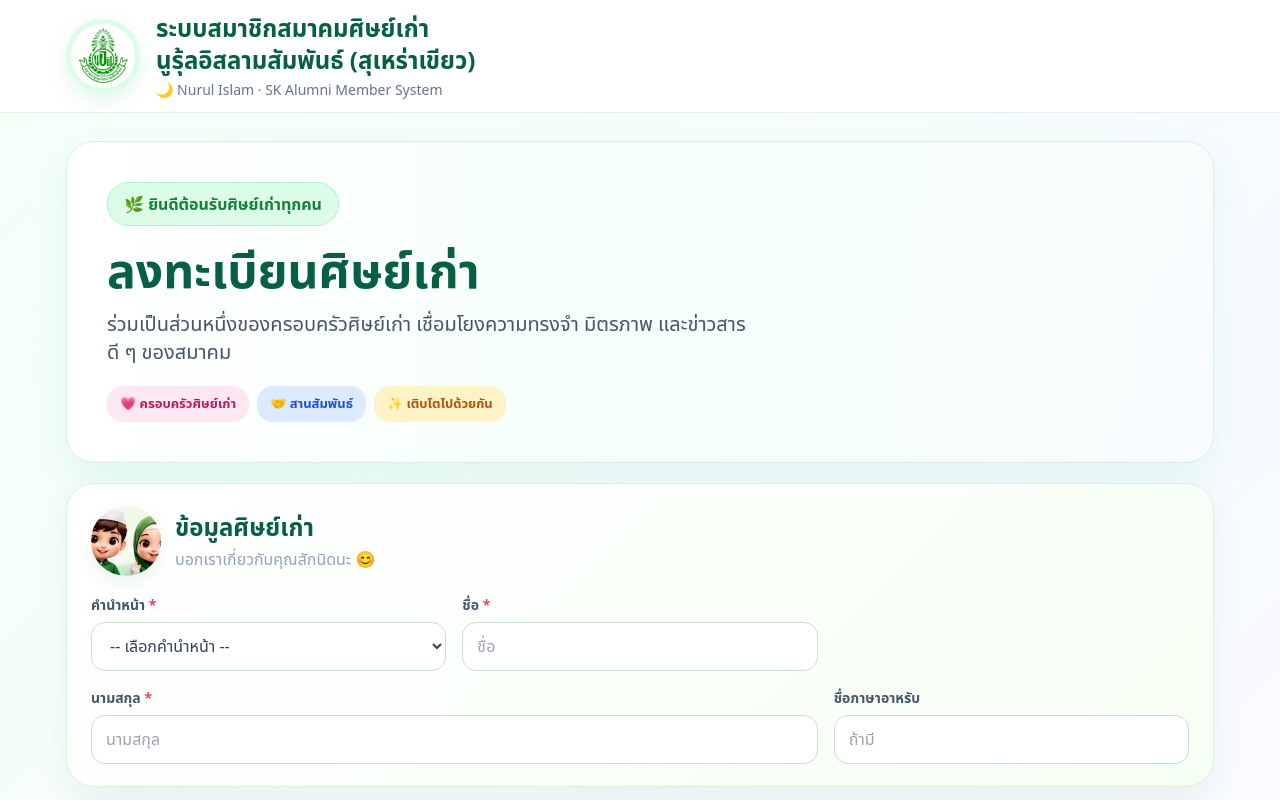
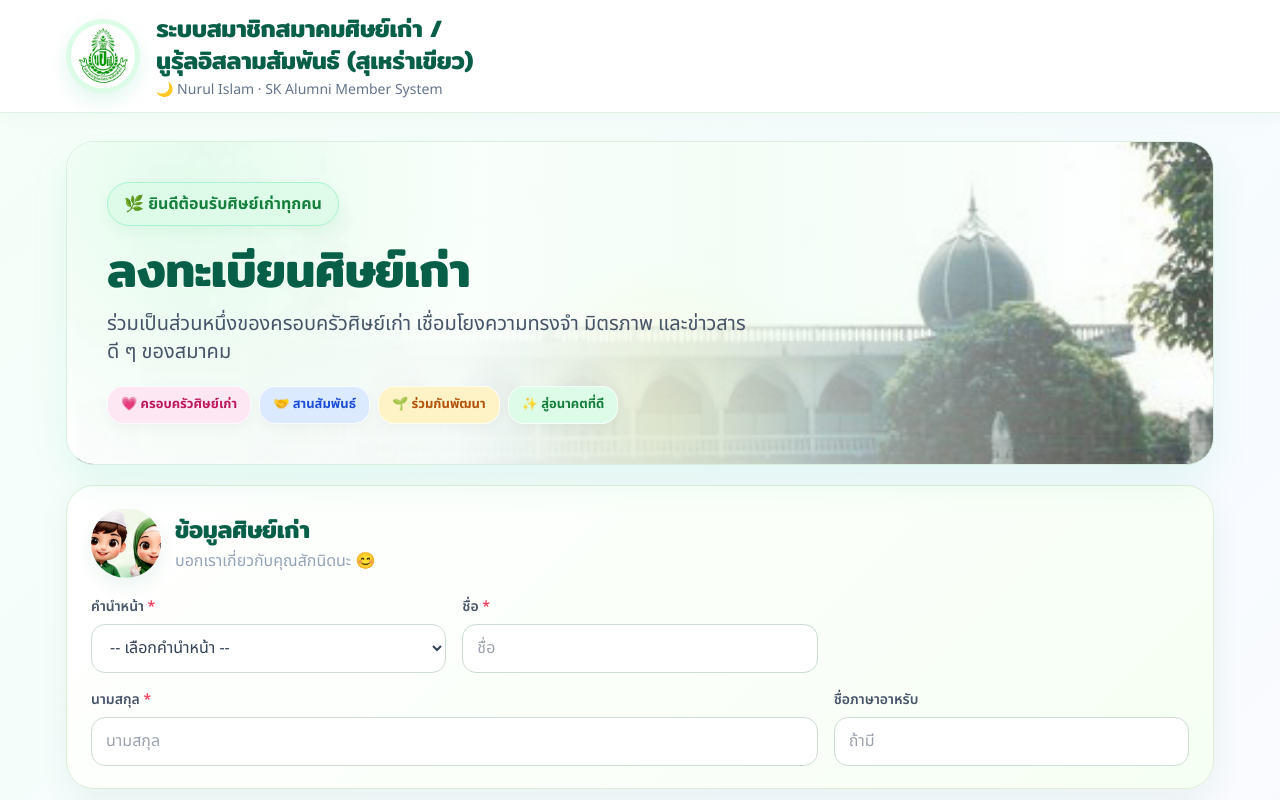
Before and after one commit to itpcmc2024/sk-alumni-api, a website: page register.html in a window 1280 px wide. Shown: the top 800 px of the page. Drawn offline with nearby package versions, Linux system fonts and the light colour scheme; some packages are replaced by stand-ins of ours; no server answers; a script that the page names is missing.

Commit message:
Update register.html

```diff
--- a/register.html
+++ b/register.html
@@ -4,32 +4,42 @@
   <meta charset="UTF-8" />
   <meta name="viewport" content="width=device-width, initial-scale=1.0" />
   <title>ลงทะเบียนศิษย์เก่า</title>
+  <link rel="preconnect" href="https://fonts.googleapis.com">
+  <link rel="preconnect" href="https://fonts.gstatic.com" crossorigin>
+  <link href="https://fonts.googleapis.com/css2?family=Mitr:wght@400;500;600;700&family=Noto+Sans+Thai:wght@400;500;600;700&display=swap" rel="stylesheet">
   <script src="https://cdn.tailwindcss.com"></script>
   <script src="https://cdn.jsdelivr.net/npm/sweetalert2@11"></script>
   <style>
-    *{box-sizing:border-box} :root{--g:#0e9f63;--gd:#06724a;--txt:#334155;--mut:#718096}
-    body{margin:0;font-family:system-ui,-apple-system,BlinkMacSystemFont,"Segoe UI","Noto Sans Thai",sans-serif;color:var(--txt);background:linear-gradient(135deg,#f4fff8,#f7fbff 50%,#fff9fb)}
+    *{box-sizing:border-box}
+    :root{--g:#0e9f63;--gd:#06724a;--txt:#334155;--mut:#718096}
+    body{margin:0;font-family:"Noto Sans Thai",system-ui,-apple-system,BlinkMacSystemFont,"Segoe UI",sans-serif;color:var(--txt);background:linear-gradient(135deg,#f4fff8,#f7fbff 50%,#fff9fb);font-weight:400}
+    h1,h2,.brand-title,.hero-title{font-family:"Mitr","Noto Sans Thai",sans-serif;letter-spacing:-.015em}
     .wrap{max-width:1180px;margin:auto}.glass{background:rgba(255,255,255,.96);border:1px solid #d9efe2;box-shadow:0 10px 30px rgba(15,118,80,.07)}
-    .top{background:rgba(255,255,255,.96);border-bottom:1px solid #dff4e7}.logo-round{width:74px;height:74px;border-radius:50%;background:#fff;border:5px solid #dcfce7;display:grid;place-items:center;overflow:hidden;box-shadow:0 8px 20px rgba(16,185,129,.12)}.logo-round img{width:88%;height:88%;object-fit:contain}
-    .hero{min-height:280px;border-radius:28px;overflow:hidden;background:linear-gradient(90deg,rgba(255,255,255,.98),rgba(244,255,248,.88),rgba(255,255,255,.2)),url('assets/ref-hero.jpg') center/cover no-repeat;border:1px solid #d8efe1;box-shadow:0 16px 38px rgba(16,185,129,.09)}
-    .pill{display:inline-flex;align-items:center;gap:7px;padding:9px 16px;border-radius:999px;background:#dcfce7;border:1px solid #a7f3d0;color:#15803d;font-weight:800}
-    .chip{padding:8px 13px;border-radius:16px;font-weight:800;font-size:13px}.pink{background:#fce7f3;color:#be185d}.blue{background:#dbeafe;color:#1d4ed8}.yellow{background:#fef3c7;color:#b45309}
+    .top{background:rgba(255,255,255,.97);border-bottom:1px solid #dff4e7;box-shadow:0 3px 18px rgba(12,108,72,.045)}
+    .logo-round{width:74px;height:74px;border-radius:50%;background:#fff;border:5px solid #dcfce7;display:grid;place-items:center;overflow:hidden;box-shadow:0 8px 20px rgba(16,185,129,.12)}.logo-round img{width:88%;height:88%;object-fit:contain}
+    .hero{position:relative;isolation:isolate;min-height:300px;border-radius:28px;overflow:hidden;background:url('assets/mosque-reference.jpg') 72% center/cover no-repeat;border:1px solid #d8efe1;box-shadow:0 16px 38px rgba(16,185,129,.09)}
+    .hero::before{content:"";position:absolute;inset:0;z-index:-1;background:linear-gradient(90deg,rgba(255,255,255,.99) 0%,rgba(249,255,251,.97) 34%,rgba(240,253,244,.78) 58%,rgba(255,255,255,.22) 100%)}
+    .hero::after{content:"";position:absolute;inset:0;z-index:-1;background:radial-gradient(circle at 10% 15%,rgba(187,247,208,.38),transparent 28%),radial-gradient(circle at 52% 85%,rgba(254,240,138,.20),transparent 24%);pointer-events:none}
+    .hero-inner{position:relative}.hero-copy{max-width:650px}.hero-title{text-shadow:0 1px 0 rgba(255,255,255,.8)}
+    .pill{display:inline-flex;align-items:center;gap:7px;padding:9px 16px;border-radius:999px;background:rgba(220,252,231,.88);border:1px solid #a7f3d0;color:#15803d;font-weight:700;box-shadow:0 5px 14px rgba(22,163,74,.07)}
+    .chip{padding:8px 13px;border-radius:16px;font-weight:700;font-size:13px;box-shadow:0 4px 12px rgba(15,23,42,.035);border:1px solid rgba(255,255,255,.8)}.pink{background:#fce7f3;color:#be185d}.blue{background:#dbeafe;color:#1d4ed8}.yellow{background:#fef3c7;color:#b45309}.green{background:#dcfce7;color:#15803d}
     .card{border-radius:28px;padding:22px 24px}.green-card{background:linear-gradient(135deg,#fff,#f6fff4);border:1px solid #dcefd7}.blue-card{background:linear-gradient(135deg,#fff,#f4faff);border:1px solid #d8ecfb}.yellow-card{background:linear-gradient(135deg,#fff,#fffaf0);border:1px solid #f5ead0}.pink-card{background:linear-gradient(135deg,#fff,#fff5f8);border:1px solid #f4dce7}
     .sec{display:flex;align-items:center;gap:14px;margin-bottom:18px}.sec-icon{width:70px;height:70px;border-radius:50%;display:grid;place-items:center;overflow:hidden;flex:none;box-shadow:0 8px 18px rgba(15,118,80,.08)}.sec-icon img{width:100%;height:100%;object-fit:cover}.emoji{font-size:37px}.circle-blue{background:#e5f4ff;border:4px solid #bde4ff}.circle-yellow{background:#fff4cf;border:4px solid #ffe29a}.circle-pink{background:#fde7f1;border:4px solid #fac7dd}
-    label{display:block;font-weight:750;font-size:14px;margin-bottom:7px;color:#475569}.req{color:#f43f5e}.input{width:100%;height:49px;border:1px solid #ccddd3;border-radius:14px;padding:0 14px;background:#fff;outline:none;transition:.18s}.input:focus{border-color:#34a56f;box-shadow:0 0 0 4px rgba(52,165,111,.11)}.input:disabled{background:#f1f5f3;color:#94a3b8}.err{border-color:#fb7185!important;background:#fff7f8!important;box-shadow:0 0 0 4px rgba(251,113,133,.10)!important}
-    .status{padding:13px 15px;border-radius:14px;font-size:13px;font-weight:700}.sload{background:#f0fdf4;border:1px solid #bbf7d0;color:#15803d}.sready{background:#effcf4;border:1px solid #bbf7d0;color:#15803d}.serr{background:#fff1f2;border:1px solid #fecdd3;color:#be123c}
-    .consent{background:linear-gradient(120deg,#ecfdf5,#fffaf0);border:1px solid #a7f3d0;border-radius:20px;padding:15px}.btn{height:52px;border-radius:16px;font-weight:850;transition:.2s}.reset{background:#fff;border:1.5px solid #10b981;color:#078153}.submit:not(:disabled){background:linear-gradient(135deg,#10b981,#0e9f63,#14b8a6);color:#fff;box-shadow:0 10px 22px rgba(16,185,129,.22)}.submit:disabled{background:#dce5e1;color:#9aacb7;cursor:not-allowed}.submit:not(:disabled):hover,.reset:hover{transform:translateY(-1px)}
-    footer{background:linear-gradient(90deg,#e9f9ef,#f9fff8);border-top:1px solid #d7edde;margin-top:26px}.footer-logo{width:58px;height:58px;border-radius:50%;object-fit:contain;background:white;border:4px solid #dcfce7}
-    @media(max-width:720px){.hero{background-position:63% center}.hero-inner{background:rgba(255,255,255,.72);border-radius:24px;padding:18px}.logo-round{width:66px;height:66px}.sec-icon{width:62px;height:62px}}
+    label{display:block;font-weight:600;font-size:14px;margin-bottom:7px;color:#475569}.req{color:#f43f5e}.input{width:100%;height:49px;border:1px solid #ccddd3;border-radius:14px;padding:0 14px;background:#fff;outline:none;transition:.18s;font-family:"Noto Sans Thai",sans-serif;font-weight:400}.input:focus{border-color:#34a56f;box-shadow:0 0 0 4px rgba(52,165,111,.11)}.input:disabled{background:#f1f5f3;color:#94a3b8}.err{border-color:#fb7185!important;background:#fff7f8!important;box-shadow:0 0 0 4px rgba(251,113,133,.10)!important}
+    .status{padding:13px 15px;border-radius:14px;font-size:13px;font-weight:600}.sload{background:#f0fdf4;border:1px solid #bbf7d0;color:#15803d}.sready{background:#effcf4;border:1px solid #bbf7d0;color:#15803d}.serr{background:#fff1f2;border:1px solid #fecdd3;color:#be123c}
+    .consent{background:linear-gradient(120deg,#ecfdf5,#fffaf0);border:1px solid #a7f3d0;border-radius:20px;padding:15px}.btn{height:52px;border-radius:16px;font-family:"Noto Sans Thai",sans-serif;font-weight:700;transition:.2s}.reset{background:#fff;border:1.5px solid #10b981;color:#078153}.submit:not(:disabled){background:linear-gradient(135deg,#10b981,#0e9f63,#14b8a6);color:#fff;box-shadow:0 10px 22px rgba(16,185,129,.22)}.submit:disabled{background:#dce5e1;color:#9aacb7;cursor:not-allowed}.submit:not(:disabled):hover,.reset:hover{transform:translateY(-1px)}
+    footer{background:linear-gradient(90deg,#e9f9ef,#f9fff8);border-top:1px solid #d7edde;margin-top:26px}.footer-logo{width:58px;height:58px;border-radius:50%;object-fit:contain;background:white;border:4px solid #dcfce7}.footer-brand{font-family:"Mitr","Noto Sans Thai",sans-serif;font-weight:600}
+    @media(max-width:720px){.hero{min-height:330px;background-position:63% center}.hero::before{background:linear-gradient(90deg,rgba(255,255,255,.985) 0%,rgba(251,255,252,.96) 54%,rgba(244,255,248,.62) 77%,rgba(255,255,255,.30) 100%)}.hero-inner{padding:22px!important}.hero-copy{max-width:100%}.logo-round{width:66px;height:66px}.sec-icon{width:62px;height:62px}.chip{font-size:12px;padding:7px 11px}}
   </style>
 </head>
 <body>
+<!-- SK Alumni Register V1.5 – Cute Pastel Refined -->
 <header class="top sticky top-0 z-30">
   <div class="wrap px-4 py-3 flex items-center gap-4">
     <div class="logo-round"><img src="assets/association-logo.jpg" alt="โลโก้สมาคม"></div>
     <div class="min-w-0">
-      <div class="text-lg md:text-2xl font-extrabold text-emerald-800 leading-tight">ระบบสมาชิกสมาคมศิษย์เก่า</div>
-      <div class="text-lg md:text-2xl font-extrabold text-emerald-800 leading-tight">นูรุ้ลอิสลามสัมพันธ์ (สุเหร่าเขียว)</div>
+      <div class="brand-title text-lg md:text-2xl font-semibold text-emerald-800 leading-tight">ระบบสมาชิกสมาคมศิษย์เก่า /</div>
+      <div class="brand-title text-lg md:text-2xl font-semibold text-emerald-800 leading-tight">นูรุ้ลอิสลามสัมพันธ์ (สุเหร่าเขียว)</div>
       <div class="text-sm text-slate-500 mt-1">🌙 Nurul Islam · SK Alumni Member System</div>
     </div>
   </div>
@@ -38,18 +48,18 @@
 <main class="wrap px-4 py-5 md:py-7">
   <section class="hero mb-5">
     <div class="hero-inner h-full min-h-[280px] flex items-center p-6 md:p-10">
-      <div class="max-w-[650px]">
+      <div class="hero-copy">
         <span class="pill">🌿 ยินดีต้อนรับศิษย์เก่าทุกคน</span>
-        <h1 class="text-4xl md:text-5xl font-black text-emerald-800 mt-5">ลงทะเบียนศิษย์เก่า</h1>
+        <h1 class="hero-title text-4xl md:text-5xl font-semibold text-emerald-800 mt-5">ลงทะเบียนศิษย์เก่า</h1>
         <p class="text-lg md:text-xl text-slate-600 mt-4 leading-relaxed">ร่วมเป็นส่วนหนึ่งของครอบครัวศิษย์เก่า เชื่อมโยงความทรงจำ มิตรภาพ และข่าวสารดี ๆ ของสมาคม</p>
-        <div class="flex flex-wrap gap-2 mt-5"><span class="chip pink">💗 ครอบครัวศิษย์เก่า</span><span class="chip blue">🤝 สานสัมพันธ์</span><span class="chip yellow">✨ เติบโตไปด้วยกัน</span></div>
+        <div class="flex flex-wrap gap-2 mt-5"><span class="chip pink">💗 ครอบครัวศิษย์เก่า</span><span class="chip blue">🤝 สานสัมพันธ์</span><span class="chip yellow">🌱 ร่วมกันพัฒนา</span><span class="chip green">✨ สู่อนาคตที่ดี</span></div>
       </div>
     </div>
   </section>
 
   <form id="registerForm" class="space-y-4">
     <section class="glass card green-card">
-      <div class="sec"><div class="sec-icon"><img src="assets/cute-register.jpg" alt="ข้อมูลศิษย์เก่า"></div><div><h2 class="text-2xl font-black text-emerald-800">ข้อมูลศิษย์เก่า</h2><p class="text-slate-400 mt-1">บอกเราเกี่ยวกับคุณสักนิดนะ 😊</p></div></div>
+      <div class="sec"><div class="sec-icon"><img src="assets/cute-register.jpg" alt="ข้อมูลศิษย์เก่า"></div><div><h2 class="text-2xl font-semibold text-emerald-800">ข้อมูลศิษย์เก่า</h2><p class="text-slate-400 mt-1">บอกเราเกี่ยวกับคุณสักนิดนะ 😊</p></div></div>
       <div class="grid md:grid-cols-3 gap-4">
         <div><label>คำนำหน้า <span class="req">*</span></label><select id="prefixSelect" class="input" required><option value="">-- เลือกคำนำหน้า --</option><option>นาย</option><option>นาง</option><option>นางสาว</option><option>ด.ช.</option><option>ด.ญ.</option><option value="OTHER">อื่นๆ</option></select></div>
         <div id="prefixOtherBox" class="hidden"><label>ระบุคำนำหน้า <span class="req">*</span></label><input id="prefixOther" class="input" maxlength="50" placeholder="เช่น ว่าที่ ร.ต."></div>
@@ -60,7 +70,7 @@
     </section>
 
     <section class="glass card blue-card">
-      <div class="sec"><div class="sec-icon circle-blue"><span class="emoji">💌</span></div><div><h2 class="text-2xl font-black text-sky-700">ช่องทางการติดต่อ</h2><p class="text-slate-400 mt-1">ไว้ติดต่อกันและส่งข่าวสารดี ๆ 💌</p></div></div>
+      <div class="sec"><div class="sec-icon circle-blue"><span class="emoji">💌</span></div><div><h2 class="text-2xl font-semibold text-sky-700">ช่องทางการติดต่อ</h2><p class="text-slate-400 mt-1">ไว้ติดต่อกันและส่งข่าวสารดี ๆ 💌</p></div></div>
       <div class="grid md:grid-cols-2 gap-4">
         <div><label>เบอร์โทรศัพท์ <span class="req">*</span></label><input id="phone" type="tel" inputmode="numeric" maxlength="10" class="input" required placeholder="08xxxxxxxx"><p class="text-xs text-slate-400 mt-1">❖ ตัวเลขเท่านั้น 9–10 หลัก</p></div>
         <div><label>Email</label><input id="email" type="email" inputmode="email" class="input" maxlength="180" placeholder="name@example.com"><p id="emailHelp" class="text-xs text-slate-400 mt-1">❖ หากกรอก ต้องเป็นรูปแบบอีเมลที่ถูกต้อง</p></div>
@@ -69,7 +79,7 @@
     </section>
 
     <section class="glass card yellow-card">
-      <div class="sec"><div class="sec-icon circle-yellow"><span class="emoji">🏡</span></div><div><h2 class="text-2xl font-black text-amber-600">ที่อยู่ปัจจุบัน</h2><p class="text-slate-400 mt-1">Smart Address ช่วยเลือกพื้นที่ให้สะดวกขึ้น 🏡</p></div></div>
+      <div class="sec"><div class="sec-icon circle-yellow"><span class="emoji">🏡</span></div><div><h2 class="text-2xl font-semibold text-amber-600">ที่อยู่ปัจจุบัน</h2><p class="text-slate-400 mt-1">Smart Address ช่วยเลือกพื้นที่ให้สะดวกขึ้น 🏡</p></div></div>
       <div class="grid md:grid-cols-3 gap-4">
         <div class="md:col-span-3"><label>บ้านเลขที่ / หมู่ / ซอย / ถนน</label><input id="addressLine" class="input" maxlength="300" placeholder="เช่น 99/9 หมู่ 1 ถนน..."></div>
         <div><label>รหัสไปรษณีย์</label><input id="postalCode" inputmode="numeric" maxlength="5" class="input" placeholder="11110"><p id="postalHelp" class="text-xs text-slate-400 mt-1">❖ พิมพ์ 5 หลัก แล้วระบบจะกรองพื้นที่ให้</p></div>
@@ -81,8 +91,8 @@
     </section>
 
     <section class="glass card pink-card">
-      <div class="sec"><div class="sec-icon circle-pink"><span class="emoji">💚</span></div><div><h2 class="text-2xl font-black text-pink-700">ยืนยันข้อมูล</h2><p class="text-slate-400 mt-1">ตรวจสอบอีกครั้งก่อนส่งข้อมูลนะคะ</p></div></div>
-      <label class="consent flex items-start gap-3 cursor-pointer !mb-0"><input id="consent" type="checkbox" class="mt-1 w-5 h-5 accent-emerald-600"><div><div class="font-black text-slate-700">ยืนยันความถูกต้องของข้อมูล <span class="req">*</span></div><p class="text-sm text-slate-500 mt-1 font-normal">ข้าพเจ้ายืนยันว่าข้อมูลที่ให้ไว้เป็นข้อมูลที่ถูกต้อง และยินยอมให้จัดเก็บข้อมูลเพื่อการบริหารจัดการทะเบียนศิษย์เก่า</p></div></label>
+      <div class="sec"><div class="sec-icon circle-pink"><span class="emoji">💚</span></div><div><h2 class="text-2xl font-semibold text-pink-700">ยืนยันข้อมูล</h2><p class="text-slate-400 mt-1">ตรวจสอบอีกครั้งก่อนส่งข้อมูลนะคะ</p></div></div>
+      <label class="consent flex items-start gap-3 cursor-pointer !mb-0"><input id="consent" type="checkbox" class="mt-1 w-5 h-5 accent-emerald-600"><div><div class="font-semibold text-slate-700">ยืนยันความถูกต้องของข้อมูล <span class="req">*</span></div><p class="text-sm text-slate-500 mt-1 font-normal">ข้าพเจ้ายืนยันว่าข้อมูลที่ให้ไว้เป็นข้อมูลที่ถูกต้อง และยินยอมให้จัดเก็บข้อมูลเพื่อการบริหารจัดการทะเบียนศิษย์เก่า</p></div></label>
     </section>
 
     <div class="grid md:grid-cols-2 gap-4 py-1">
@@ -94,7 +104,7 @@
 
 <footer>
   <div class="wrap px-5 py-5 flex flex-col md:flex-row items-center justify-between gap-4">
-    <div class="flex items-center gap-3"><img src="assets/association-logo.jpg" class="footer-logo" alt=""><div><div class="font-black text-emerald-800">สมาคมศิษย์เก่านูรุ้ลอิสลามสัมพันธ์ (สุเหร่าเขียว)</div><div class="text-sm text-slate-500">🌙 Nurul Islam</div><div class="text-xs text-emerald-700 mt-1">🌙 ศรัทธา &nbsp; 📖 ความรู้ &nbsp; 💚 สายสัมพันธ์</div></div></div>
+    <div class="flex items-center gap-3"><img src="assets/association-logo.jpg" class="footer-logo" alt=""><div><div class="footer-brand text-emerald-800">สมาคมศิษย์เก่านูรุ้ลอิสลามสัมพันธ์ (สุเหร่าเขียว)</div><div class="text-xs text-emerald-700 mt-1">🌙 ศรัทธา &nbsp; 📖 ความรู้ &nbsp; 💚 สายสัมพันธ์</div></div></div>
     <div class="text-sm text-slate-500 text-center md:text-right">© 2026 SK Alumni Member System by Kimhan</div>
   </div>
 </footer>
```
